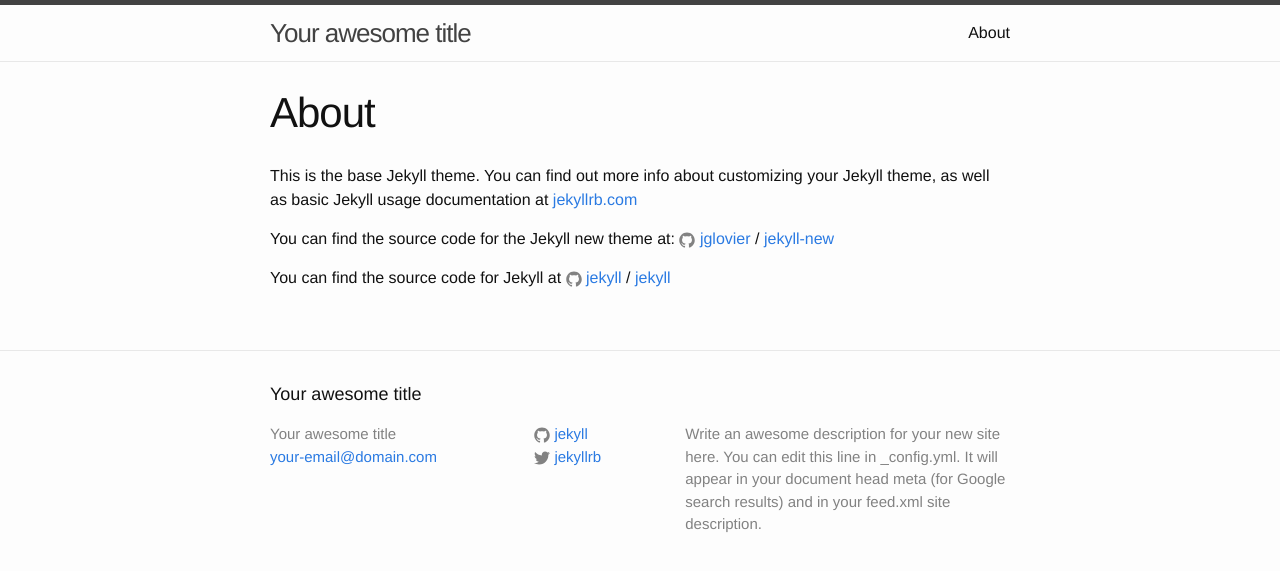
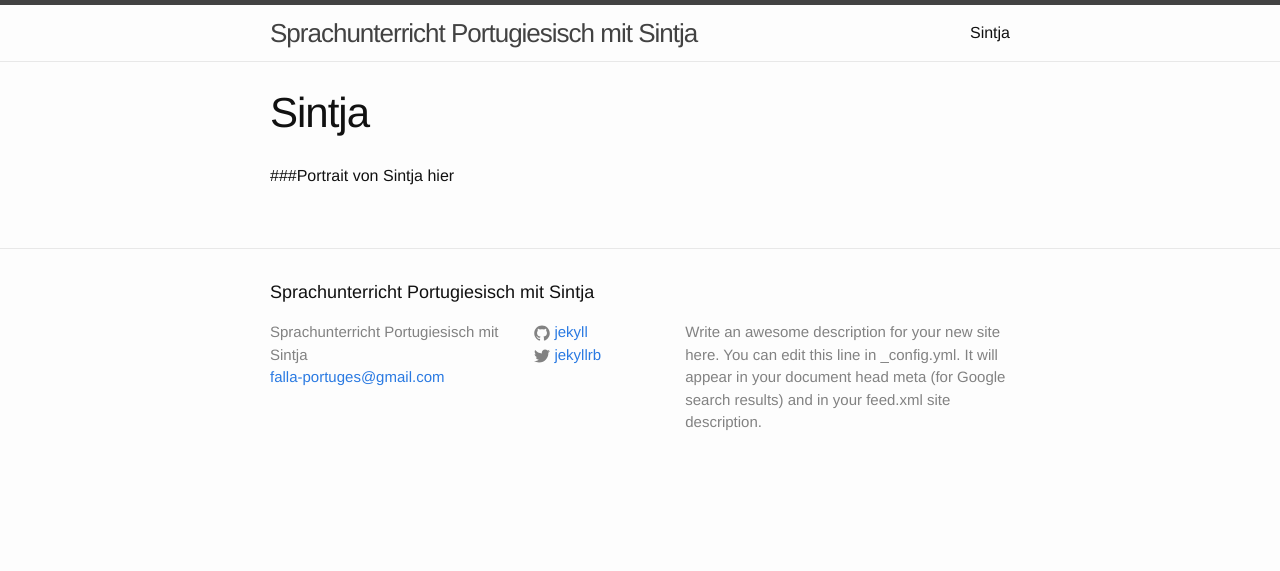
Before and after one commit to falla-portuges/falla-portuges.github.io, a Jekyll site: the page built from about.md, in a window 1280 px wide. Shown: the top 571 px of the page. Built offline with Jekyll 4.4.1, drawn with Linux system fonts in a browser that asks for light colours.

Commit message:
add pages kurse,privat,about,anmeldung

```diff
--- a/_config.yml
+++ b/_config.yml
@@ -6,8 +6,8 @@
 # 'jekyll serve'. If you change this file, please restart the server process.
 
 # Site settings
-title: Your awesome title
-email: your-email@domain.com
+title: Sprachunterricht Portugiesisch mit Sintja
+email: falla-portuges@gmail.com
 description: > # this means to ignore newlines until "baseurl:"
   Write an awesome description for your new site here. You can edit this
   line in _config.yml. It will appear in your document head meta (for
--- a/about.md
+++ b/about.md
@@ -1,15 +1,7 @@
 ---
 layout: page
-title: About
+title: Sintja
 permalink: /about/
 ---
 
-This is the base Jekyll theme. You can find out more info about customizing your Jekyll theme, as well as basic Jekyll usage documentation at [jekyllrb.com](http://jekyllrb.com/)
-
-You can find the source code for the Jekyll new theme at:
-{% include icon-github.html username="jglovier" %} /
-[jekyll-new](https://github.com/jglovier/jekyll-new)
-
-You can find the source code for Jekyll at
-{% include icon-github.html username="jekyll" %} /
-[jekyll](https://github.com/jekyll/jekyll)
+###Portrait von Sintja hier
--- /dev/null
+++ b/anmeldung.html
@@ -0,0 +1 @@
+###Anmeldung hier
--- a/index.html
+++ b/index.html
@@ -4,7 +4,7 @@
 
 <div class="home">
 
-  <h1 class="page-heading">Posts</h1>
+  <h1 class="page-heading">Aktuelle Sprachkurse</h1>
 
   <ul class="post-list">
     {% for post in site.posts %}
--- /dev/null
+++ b/kurse.html
@@ -0,0 +1 @@
+###Kursliste hier
--- /dev/null
+++ b/privat.html
@@ -0,0 +1 @@
+###Privatunterricht hier
```
Also changed, not shown: _posts/2016-06-19-welcome-to-jekyll.markdown (deleted, +0 -25 lines).
